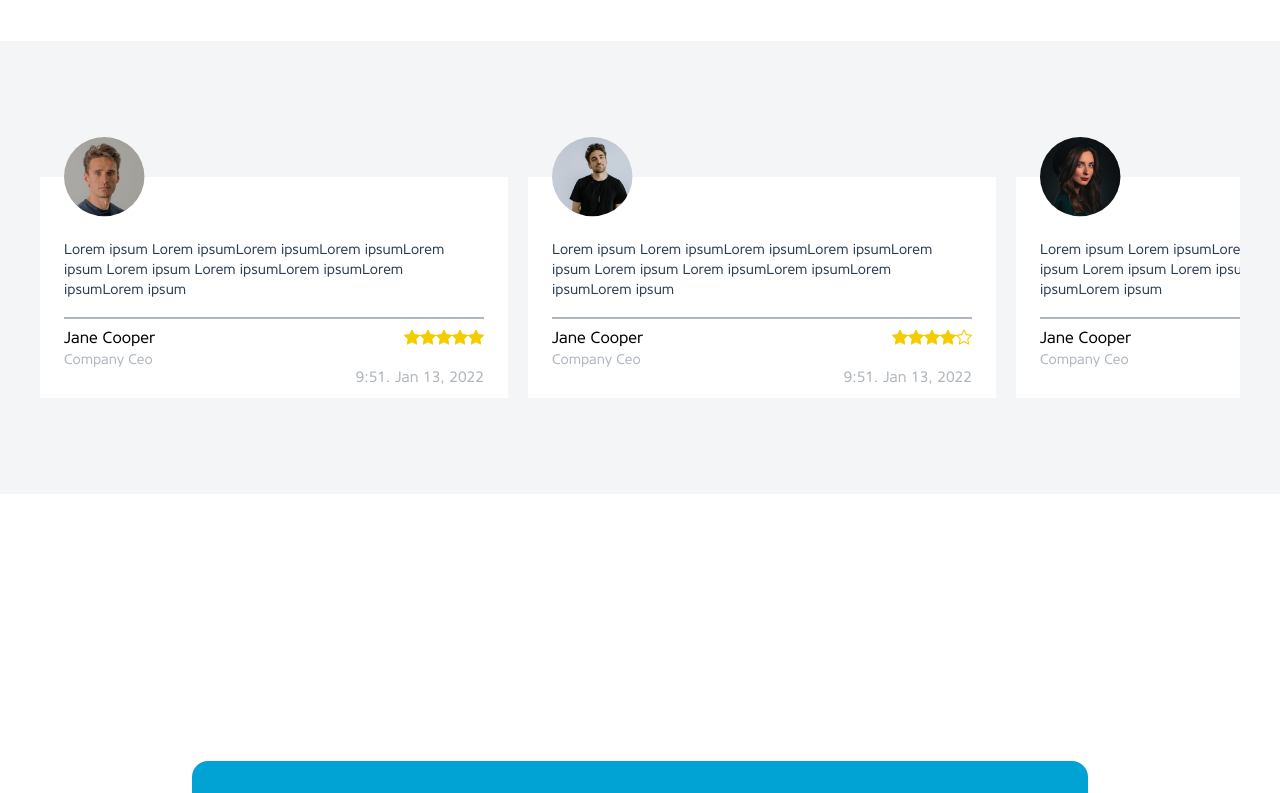
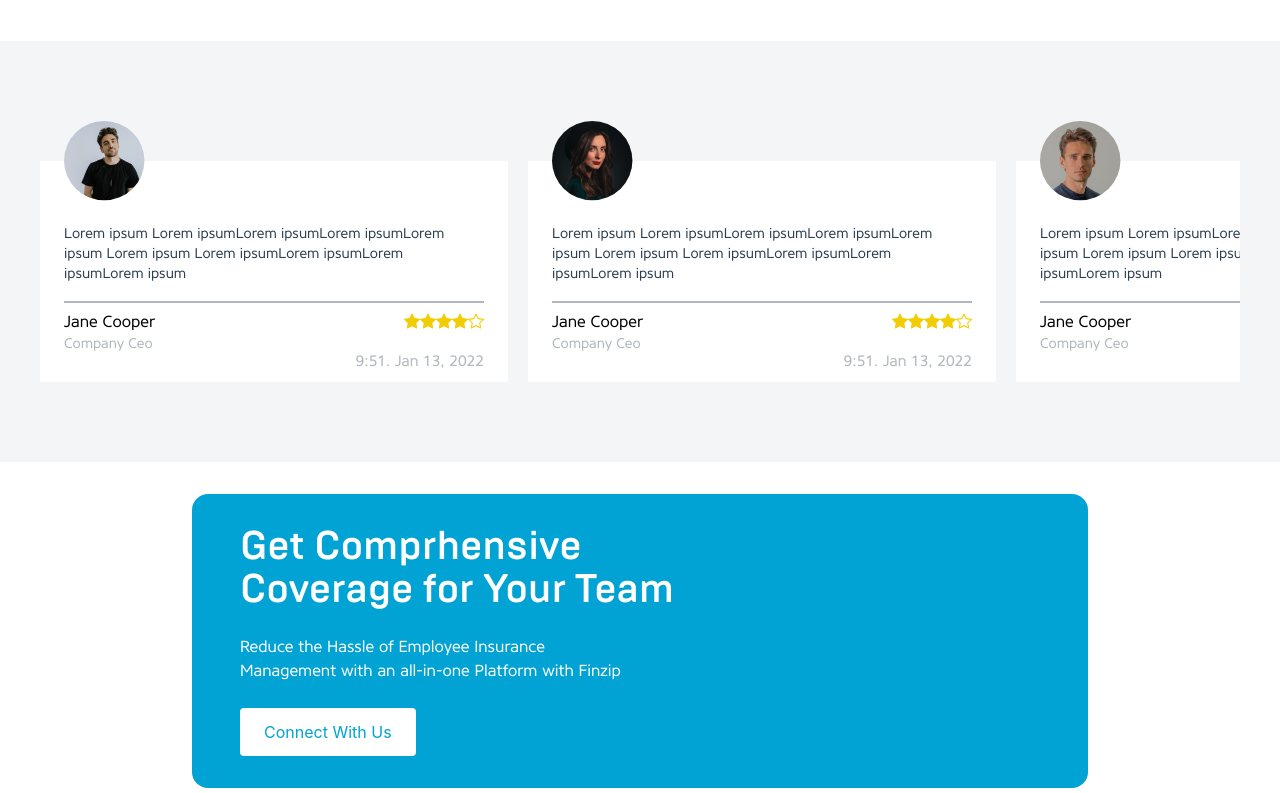
Before and after one commit to himel8/FinZip, a React (Create React App) app: page / in a window 1280 px wide. Shown: the part 2367-3160 px from the top of the page. Built offline with nearby package versions, Linux system fonts and the light colour scheme.

Commit message:
slider fixed

```diff
--- a/src/Component/Home/FooterBanner/FooterBanner.jsx
+++ b/src/Component/Home/FooterBanner/FooterBanner.jsx
@@ -5,7 +5,7 @@ import SubText from "../../shared/SubText";
 const FooterBanner = () => {
   return (
     <section className="w-[95%] sm:w-[90%] md:w-[85%] lg:w-[80%] xl:w-[70%] mx-auto bg-[#00A3D3] rounded-2xl">
-      <div className="px-2 md:px-12 py-8  flex flex-col gap-6 w-[95%] sm:w-[90%] md:w-[85%] lg:w-[80%] xl:w-[60%] mb-6">
+      <div className=" px-2 md:px-12 py-8  flex flex-col gap-6 w-[95%] sm:w-[90%] md:w-[85%] lg:w-[80%] xl:w-[60%] my-8">
         <h4 className="text-[2.2rem] md:text-[2.5rem] leading-[2.4rem] text-white font-title md:leading-[2.7rem] font-normal md:text-left text-center">
           Get Comprhensive Coverage for Your Team
         </h4>
--- a/src/Component/Home/Testimonial/Slider.jsx
+++ b/src/Component/Home/Testimonial/Slider.jsx
@@ -1,13 +1,19 @@
 import React from "react";
 import { BsStar, BsStarFill } from "react-icons/bs";
 import Rating from "react-rating";
+import { Autoplay } from "swiper";
 import "swiper/css";
 import { Swiper, SwiperSlide } from "swiper/react";
-
 const Slider = ({ testimonialData }) => {
   return (
     <Swiper
       spaceBetween={20}
+      loop={true}
+      autoplay={{
+        delay: 2500,
+        disableOnInteraction: false,
+      }}
+      modules={[Autoplay]}
       breakpoints={{
         0: {
           slidesPerView: 1,
--- a/src/Component/Home/Testimonial/Testimonial.jsx
+++ b/src/Component/Home/Testimonial/Testimonial.jsx
@@ -29,15 +29,31 @@ const testimonialData = [
     rating: 4,
     time: "9:51. Jan 13, 2022",
   },
+  {
+    img: Img1,
+    desc: "Lorem ipsum Lorem ipsumLorem ipsumLorem ipsumLorem ipsum Lorem ipsum Lorem ipsumLorem ipsumLorem ipsumLorem ipsum",
+    name: "Jane Cooper",
+    deg: "Company Ceo",
+    rating: 5,
+    time: "9:51. Jan 13, 2022",
+  },
+  {
+    img: Img3,
+    desc: "Lorem ipsum Lorem ipsumLorem ipsumLorem ipsumLorem ipsum Lorem ipsum Lorem ipsumLorem ipsumLorem ipsumLorem ipsum",
+    name: "Jane Cooper",
+    deg: "Company Ceo",
+    rating: 4,
+    time: "9:51. Jan 13, 2022",
+  },
 ];
 
 const Testimonial = () => {
   return (
-    <section className="min-h-screen py-8 lg:py-0">
+    <section className=" py-8 lg:py-0">
       <h2 className="font-text text-5xl text-center font-light text-[#606060] mb-8">
         Testimonial
       </h2>
-      <div className="bg-[#f4f5f7] py-16 sm:py-20 md:py-24 px-4 md:px-10">
+      <div className="bg-[#f4f5f7] py-12 sm:py-20 px-4 md:px-10">
         <Slider testimonialData={testimonialData} />
       </div>
     </section>
```
